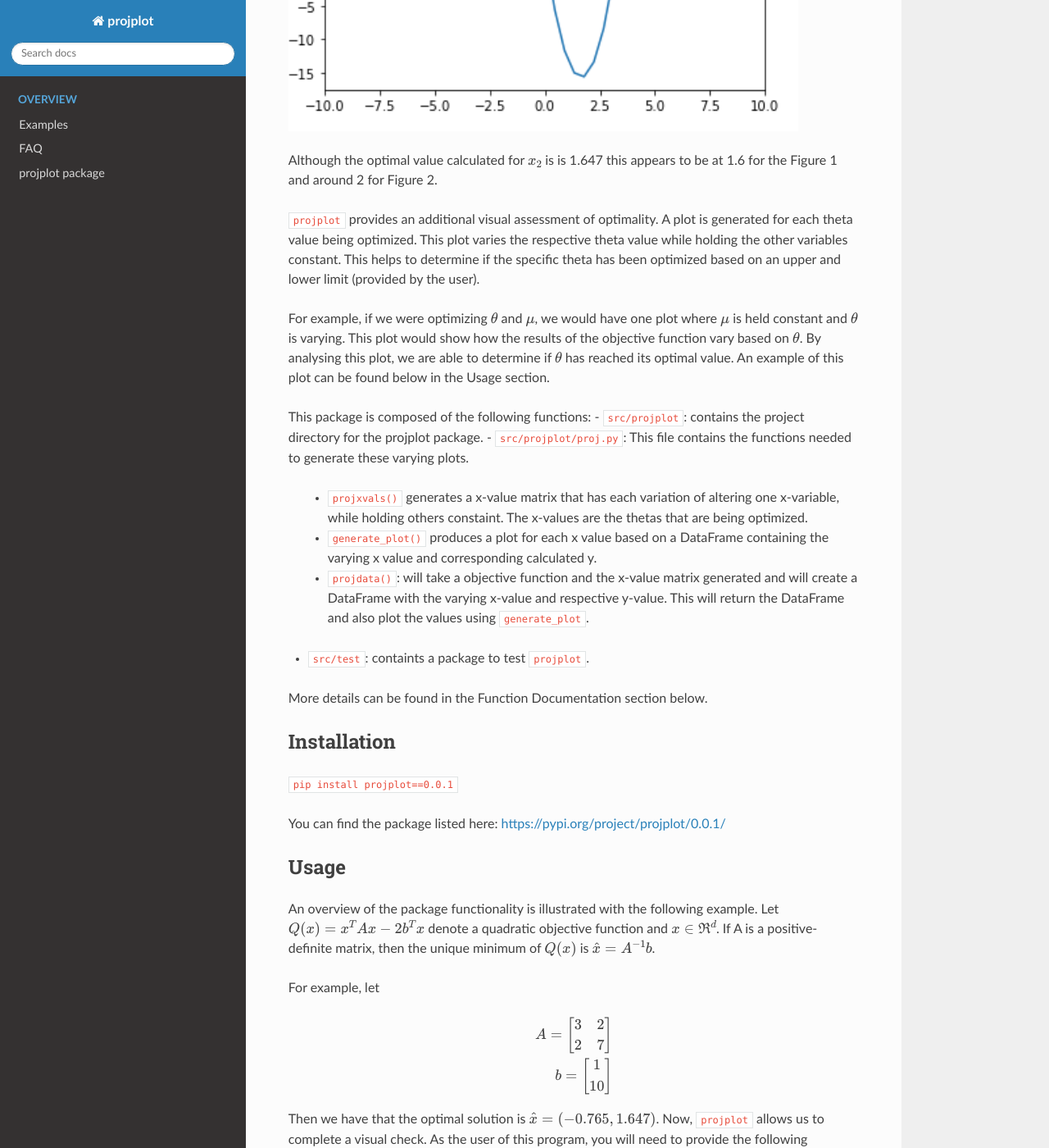
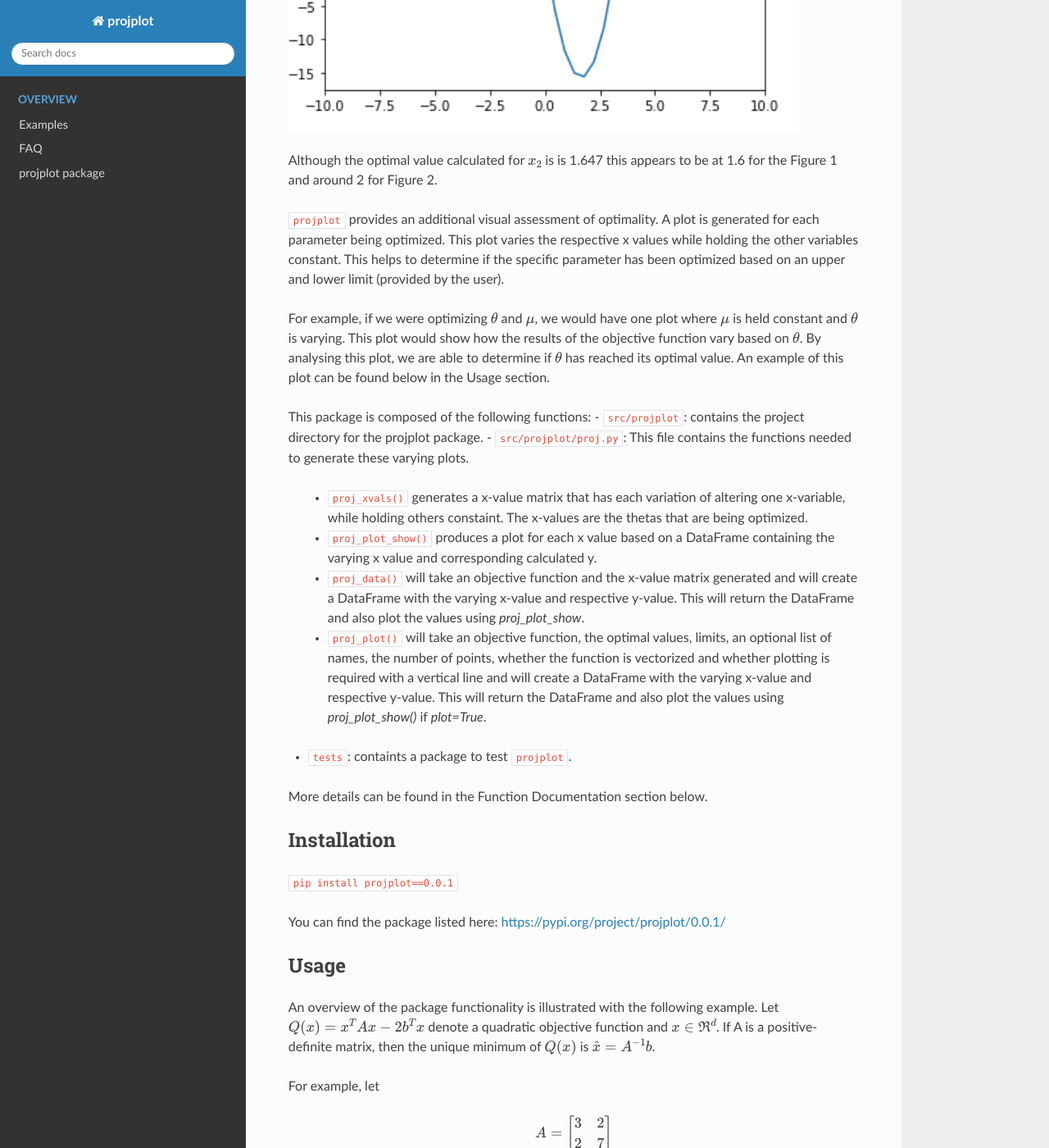
Before and after one commit to kanikadchopra/proj_plots, a Sphinx documentation site: the page built from docs/index.rst, in a window 1280 px wide and 1400 px high, scrolled down 1310 px. Shown: the whole window at 82% size. Built offline with Sphinx 7.4.7 and the Read the Docs theme 2.0.0, drawn with Linux system fonts in a browser that asks for light colours; some of the changed text lies outside the part shown.

Commit message:
Updated documentation for new function parameters

```diff
--- a/docs/index.rst
+++ b/docs/index.rst
@@ -23,17 +23,19 @@ Figure 2: A misleading plot due to being too zoomed in
 
 Although the optimal value calculated for :math:`x_{2}` is is 1.647 this appears to be at 1.6 for the Figure 1 and around 2 for Figure 2.
 
-``projplot`` provides an additional visual assessment of optimality. A plot is generated for each theta value being optimized. This plot varies the respective theta value while holding the other variables constant. This helps to determine if the specific theta has been optimized based on an upper and lower limit (provided by the user).
+``projplot`` provides an additional visual assessment of optimality. A plot is generated for each parameter being optimized. This plot varies the respective x values while holding the other variables constant. This helps to determine if the specific parameter has been optimized based on an upper and lower limit (provided by the user).
 
 For example, if we were optimizing :math:`\theta` and :math:`\mu`, we would have one plot where :math:`\mu` is held constant and :math:`\theta` is varying. This plot would show how the results of the objective function vary based on :math:`\theta`. By analysing this plot, we are able to determine if :math:`\theta` has reached its optimal value. An example of this plot can be found below in the Usage section.
 
 This package is composed of the following functions:
 - ``src/projplot``: contains the project directory for the projplot package.
 - ``src/projplot/proj.py``: This file contains the functions needed to generate these varying plots.
-    * ``projxvals()`` generates a x-value matrix that has each variation of altering one x-variable, while holding others constaint. The x-values are the thetas that are being optimized.
-    * ``generate_plot()`` produces a plot for each x value based on a DataFrame containing the varying x value and corresponding calculated y.
-    * ``projdata()``: will take a objective function and the x-value matrix generated and will create a DataFrame with the varying x-value and respective y-value. This will return the DataFrame and also plot the values using ``generate_plot``.
-- ``src/test``: containts a package to test ``projplot``.
+    * ``proj_xvals()`` generates a x-value matrix that has each variation of altering one x-variable, while holding others constaint. The x-values are the thetas that are being optimized.
+    * ``proj_plot_show()`` produces a plot for each x value based on a DataFrame containing the varying x value and corresponding calculated y.
+    * ``proj_data()`` will take an objective function and the x-value matrix generated and will create a DataFrame with the varying x-value and respective y-value. This will return the DataFrame and also plot the values using `proj_plot_show`.
+    * ``proj_plot()`` will take an objective function, the optimal values, limits, an optional list of names, the number of points, whether the function is vectorized and whether plotting is required with a vertical line and will create a DataFrame with the varying x-value and respective y-value. This will return the DataFrame and also plot the values using `proj_plot_show()` if `plot=True`.
+
+- ``tests``: containts a package to test ``projplot``.
 
 More details can be found in the Function Documentation section below.
 
@@ -67,9 +69,9 @@ For example, let
 Then we have that the optimal solution is :math:`\hat{x} = (-0.765, 1.647)`. Now, ``projplot`` allows us to complete a visual check. As the user of this program, you will need to provide the following information:
 
 - Objective function (``obj_fun``): This can be either a vectorized or non-vectorized function.
--  Optimal values (``theta``): This will be the optimal solution for your function.
--  Upper and lower bounds for each theta (``theta_lims``): This will provide an initial range of values to observe.
--  Parameter names (``theta_names``): These are the names of your parameters, i.e. theta, mu, sigma
+-  Optimal values (``x_opt``): This will be the optimal solution for your function.
+-  Upper and lower bounds for each parameter (``x_lims``): This will provide an initial range of values to observe.
+-  Parameter names (``x_names``): These are the names of your parameters, i.e. theta, mu, sigma
 -  Number of points to plot for each parameter (``n_pts``): This is the number of points that each parameter will be evaluated at for their respective plot.
 
 Setup
@@ -95,8 +97,9 @@ Vectorized Function
 
 .. code:: python
 
-    from projplot import projxvals
-    from projplot import projdata
+    from proj_plot import proj_xvals
+    from proj_plot import proj_data
+    from proj_plot import proj_plot_show
 
     # Define vectorized function
     def obj_fun(x):
@@ -117,10 +120,11 @@ Vectorized Function
         return y
 
     # Generate first round of x_values
-    x_vals = projxvals(theta, theta_lims, n_pts)
+    x_vals = proj_xvals(theta, theta_lims, n_pts)
 
     # Obtain y_values and plots
-    plot_data = projdata(obj_fun, x_vals, theta_names, is_vectorized=True)
+    plot_data = proj_data(obj_fun, x_vals, theta_names, vectorized=True)
+    proj_plot_show(plot_data)
 
 Below, we have the projection plot using this data and objective function.
 
```
Also changed, not shown: README.md (+28 -20 lines), 1 other file.
